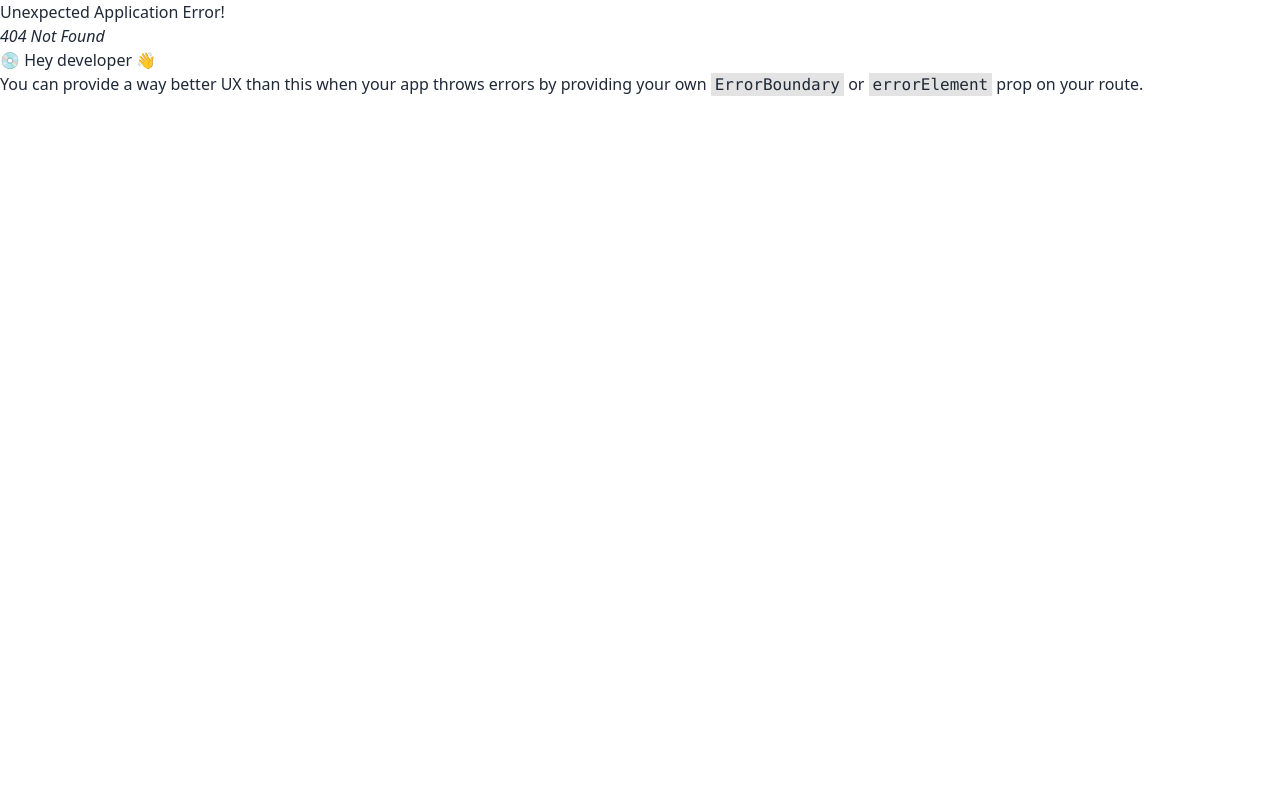
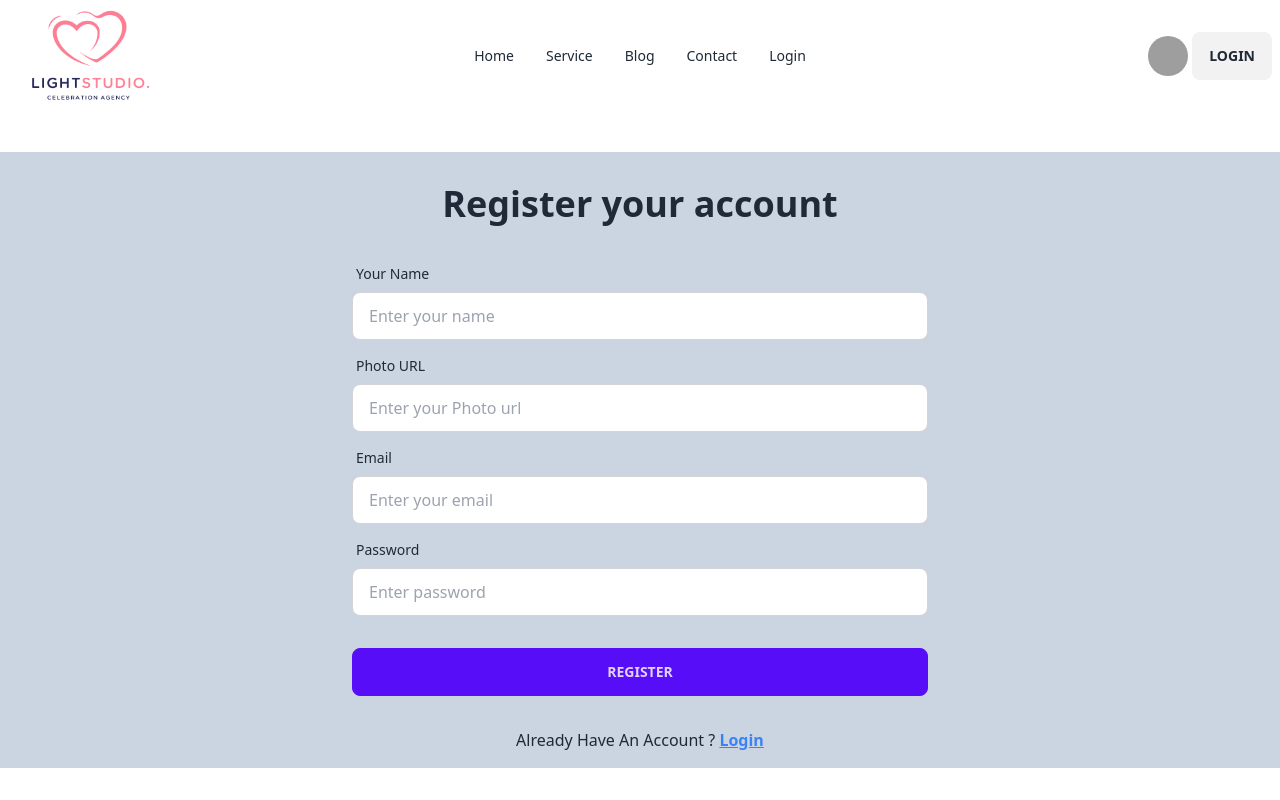
Before and after one commit to PmSaifuzzaman/react-event-management-agency, a React (Vite) app: page /register in a window 1280 px wide. Before the commit this address had no page. Built offline with nearby package versions, Linux system fonts and the light colour scheme; no server answers; grey boxes are pictures that could not be loaded.

Commit message:
Login, Register,Context api  Created

```diff
--- a/package.json
+++ b/package.json
@@ -10,8 +10,10 @@
     "preview": "vite preview"
   },
   "dependencies": {
+    "firebase": "^10.4.0",
     "localforage": "^1.10.0",
     "match-sorter": "^6.3.1",
+    "prop-types": "^15.8.1",
     "react": "^18.2.0",
     "react-dom": "^18.2.0",
     "react-router-dom": "^6.16.0",
--- /dev/null
+++ b/src/firebase/firebase.config.js
@@ -0,0 +1,18 @@
+// Import the functions you need from the SDKs you need
+import { initializeApp } from "firebase/app";
+// TODO: Add SDKs for Firebase products that you want to use
+// https://firebase.google.com/docs/web/setup#available-libraries
+
+// Your web app's Firebase configuration
+const firebaseConfig = {
+  apiKey: "AIzaSyAANqdYWjypQyjlsf0qL_miOWCL5-cICzg",
+  authDomain: "react-event-management-agency.firebaseapp.com",
+  projectId: "react-event-management-agency",
+  storageBucket: "react-event-management-agency.appspot.com",
+  messagingSenderId: "971164348676",
+  appId: "1:971164348676:web:b832f1191942a474436051"
+};
+
+// Initialize Firebase
+const app = initializeApp(firebaseConfig);
+export default app;
--- a/src/main.jsx
+++ b/src/main.jsx
@@ -4,9 +4,12 @@ import ReactDOM from 'react-dom/client'
 import './index.css'
 import { RouterProvider } from 'react-router-dom'
 import router from './routes/Router.jsx'
+import AuthProvider from './providers/AuthProvider'
 
 ReactDOM.createRoot(document.getElementById('root')).render(
   <React.StrictMode>
-    <RouterProvider router={router}></RouterProvider>
+    <AuthProvider>
+      <RouterProvider router={router}></RouterProvider>
+    </AuthProvider>
   </React.StrictMode>,
 )
--- a/src/pages/Login/Login.jsx
+++ b/src/pages/Login/Login.jsx
@@ -1,11 +1,57 @@
+
+import { Link } from "react-router-dom";
+
+import { useContext } from "react";
+import { authContext } from "../../providers/AuthProvider";
+import Navbar from "../Navbar/Navbar";
 
 
 const Login = () => {
+
+    const{logIn} = useContext(authContext);
+
+    const handleLogIn = (e) => {
+        e.preventDefault();
+        const email = e.target.email.value;
+        const password = e.target.password.value;
+        console.log(email, password);
+
+        // log in user
+        logIn(email, password)
+        .then((userCredential) => {
+            const user = userCredential.user;
+            console.log(user)
+          })
+          .catch((error) => {
+            const errorMessage = error.message;
+            console.log(errorMessage)
+          });
+
+    }
     return (
         <div>
-            <h2>
-                LOg in
-            </h2>
+            <Navbar></Navbar>
+            <div className="bg-slate-300">
+                <h2 className="text-center mt-10 pt-8 text-4xl font-semibold">Login your account </h2>
+                <form onSubmit={handleLogIn} className="card-body md:w-3/4 lg:w-1/2 mx-auto">
+                    <div className="form-control">
+                        <label className="label">
+                            <span className="label-text">Email</span>
+                        </label>
+                        <input type="email" placeholder="email" name="email" className="input input-bordered" required />
+                    </div>
+                    <div className="form-control">
+                        <label className="label">
+                            <span className="label-text">Password</span>
+                        </label>
+                        <input type="password" placeholder="password" name="password" className="input input-bordered" required />
+                    </div>
+                    <div className="form-control mt-6">
+                        <button className="btn btn-primary">Login</button>
+                    </div>
+                </form>
+                <p className="text-center pb-8">Do not Have An Account ? <Link className="underline text-red-500 font-semibold" to={"/register"}>Register</Link></p>
+            </div>
         </div>
     );
 };
--- a/src/pages/Navbar/Navbar.jsx
+++ b/src/pages/Navbar/Navbar.jsx
@@ -1,9 +1,22 @@
 import { Link, NavLink } from "react-router-dom";
 import userDefaultPhoto from "../../assets/user.png"
 import logo from "../../assets/Logo 1.png"
+import { useContext } from "react";
+import { authContext } from "../../providers/AuthProvider";
 
 
 const Navbar = () => {
+
+    // Access Context api
+    const{user, logOut} = useContext(authContext);
+
+    // Log out messege
+    const handleLogOut = () =>{
+        logOut()
+        .then(console.log('log out successfully'))
+        .catch(console.log('error occured'))
+    }
+
 
     const navLinks = <>
         <li><NavLink to={"/"}>Home</NavLink></li>
@@ -37,7 +50,12 @@ const Navbar = () => {
                         <img src={userDefaultPhoto} />
                     </div>
                 </label>
-                <Link className="btn" to={"/login"}>Login</Link>
+                {
+                    user? <button onClick={handleLogOut} className="btn">LogOut</button>
+                    :
+                    <Link className="btn" to={"/login"}>Login</Link>
+                }
+
             </div>
         </div>
     );
--- /dev/null
+++ b/src/pages/Register/Register.jsx
@@ -0,0 +1,75 @@
+
+
+import { Link } from "react-router-dom";
+import { useContext } from "react";
+import { authContext } from "../../providers/AuthProvider";
+import Navbar from "../Navbar/Navbar";
+
+
+
+const Register = () => {
+    // Destructure from context api
+    const {createUser} = useContext(authContext);
+
+    const handleRegister = (e) => {
+        e.preventDefault();
+        const name = e.target.name.value;
+        const photoUrl = e.target.photoUrl.value;
+        const email = e.target.email.value;
+        const password = e.target.password.value;
+        console.log(name, photoUrl, email, password);
+
+        // Create user
+        createUser(email, password)
+        .then((userCredential) => {
+            const user = userCredential.user;
+            console.log(user)
+          })
+          .catch((error) => {
+            const errorMessage = error.message;
+            console.log(errorMessage)
+          });
+
+    }
+
+    return (
+        <div>
+            <Navbar></Navbar>
+            <div className="bg-slate-300">
+                <h2 className="text-center mt-10 pt-8 text-4xl font-semibold">Register your account </h2>
+                <form onSubmit={handleRegister} className="card-body md:w-3/4 lg:w-1/2 mx-auto">
+                    <div className="form-control">
+                        <label className="label">
+                            <span className="label-text">Your Name</span>
+                        </label>
+                        <input type="text" placeholder="Enter your name" name="name" className="input input-bordered" required />
+                    </div>
+                    <div className="form-control">
+                        <label className="label">
+                            <span className="label-text">Photo URL</span>
+                        </label>
+                        <input type="text" placeholder="Enter your Photo url" name="photoUrl" className="input input-bordered"  />
+                    </div>
+                    <div className="form-control">
+                        <label className="label">
+                            <span className="label-text">Email</span>
+                        </label>
+                        <input type="email" placeholder="Enter your email" name="email" className="input input-bordered" required />
+                    </div>
+                    <div className="form-control">
+                        <label className="label">
+                            <span className="label-text">Password</span>
+                        </label>
+                        <input type="password" placeholder="Enter password" name="password" className="input input-bordered" required />
+                    </div>
+                    <div className="form-control mt-6">
+                        <button className="btn btn-primary">Register</button>
+                    </div>
+                </form>
+                <p className="text-center pb-4">Already Have An Account ? <Link className="underline text-blue-500 font-semibold" to={"/login"}>Login</Link></p>
+            </div>
+        </div>
+    );
+};
+
+export default Register;
--- /dev/null
+++ b/src/providers/AuthProvider.jsx
@@ -0,0 +1,63 @@
+import { createContext } from "react";
+import { createUserWithEmailAndPassword, getAuth, onAuthStateChanged, signInWithEmailAndPassword, signOut } from "firebase/auth";
+import app from "../firebase/firebase.config";
+import { useState } from "react";
+import { useEffect } from "react";
+import PropTypes from 'prop-types';
+
+export const authContext = createContext(null);
+const auth = getAuth(app);
+
+const AuthProvider = ({ children }) => {
+    const [user, setUser] = useState(null);
+
+    // User creation
+    const createUser = (email, password) => {
+        return createUserWithEmailAndPassword(auth, email, password)
+    }
+
+    // Log in
+    const logIn = (email, password) => {
+        return signInWithEmailAndPassword(auth, email, password)
+    }
+
+    // LOg out
+    const logOut = () => {
+        return signOut(auth)
+    }
+
+
+
+
+    useEffect(()=>{
+        const unSubscribe = onAuthStateChanged(auth, currentUser =>{
+            console.log("User in the current auth state", currentUser)
+            setUser(currentUser)
+        })
+        return unSubscribe;
+    },[]);
+
+
+    const authInfo = {
+        user,
+        createUser,
+        logOut,
+        logIn
+
+    }
+
+    return (
+        <div>
+            <authContext.Provider value={authInfo}>
+                {children}
+            </authContext.Provider>
+        </div>
+    );
+};
+
+export default AuthProvider;
+
+
+AuthProvider.propTypes = {
+    children: PropTypes.object,
+}
--- a/src/routes/Router.jsx
+++ b/src/routes/Router.jsx
@@ -8,6 +8,7 @@ import Blog from "../pages/Blog/Blog";
 import Login from "../pages/Login/Login";
 import Contact from "../pages/Contact/Contact";
 import ServiceDetails from "../pages/ServiceDetails/ServiceDetails";
+import Register from "../pages/Register/Register";
 
   const router = createBrowserRouter([
     {
@@ -39,6 +40,10 @@ import ServiceDetails from "../pages/ServiceDetails/ServiceDetails";
             path: "/login",
             element: <Login></Login>
 
+        },
+        {
+          path: "/register",
+          element: <Register></Register>
         }
       ]
     },
```
Also changed, not shown: 1 other file (tests, documents, lock files or other folders).
